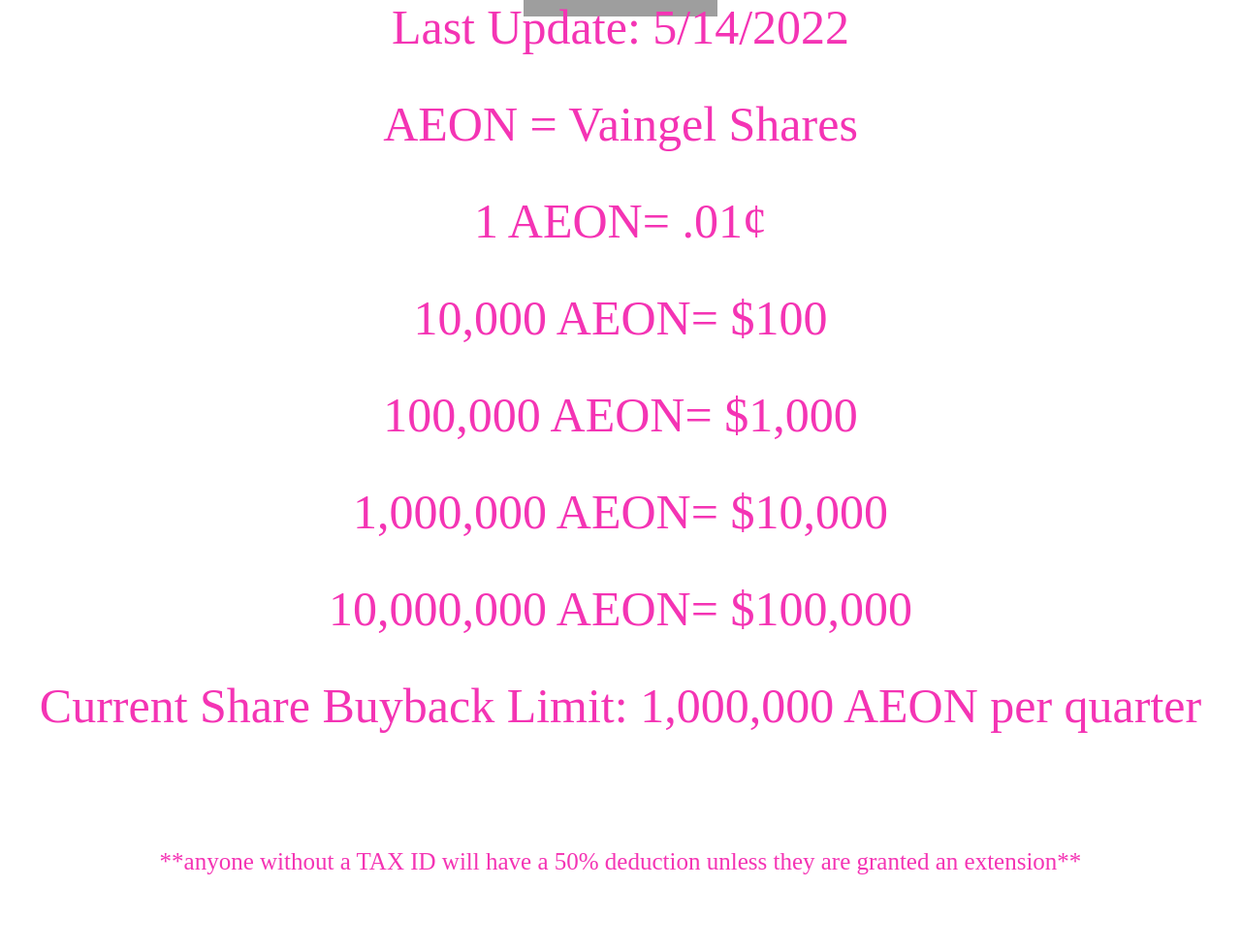
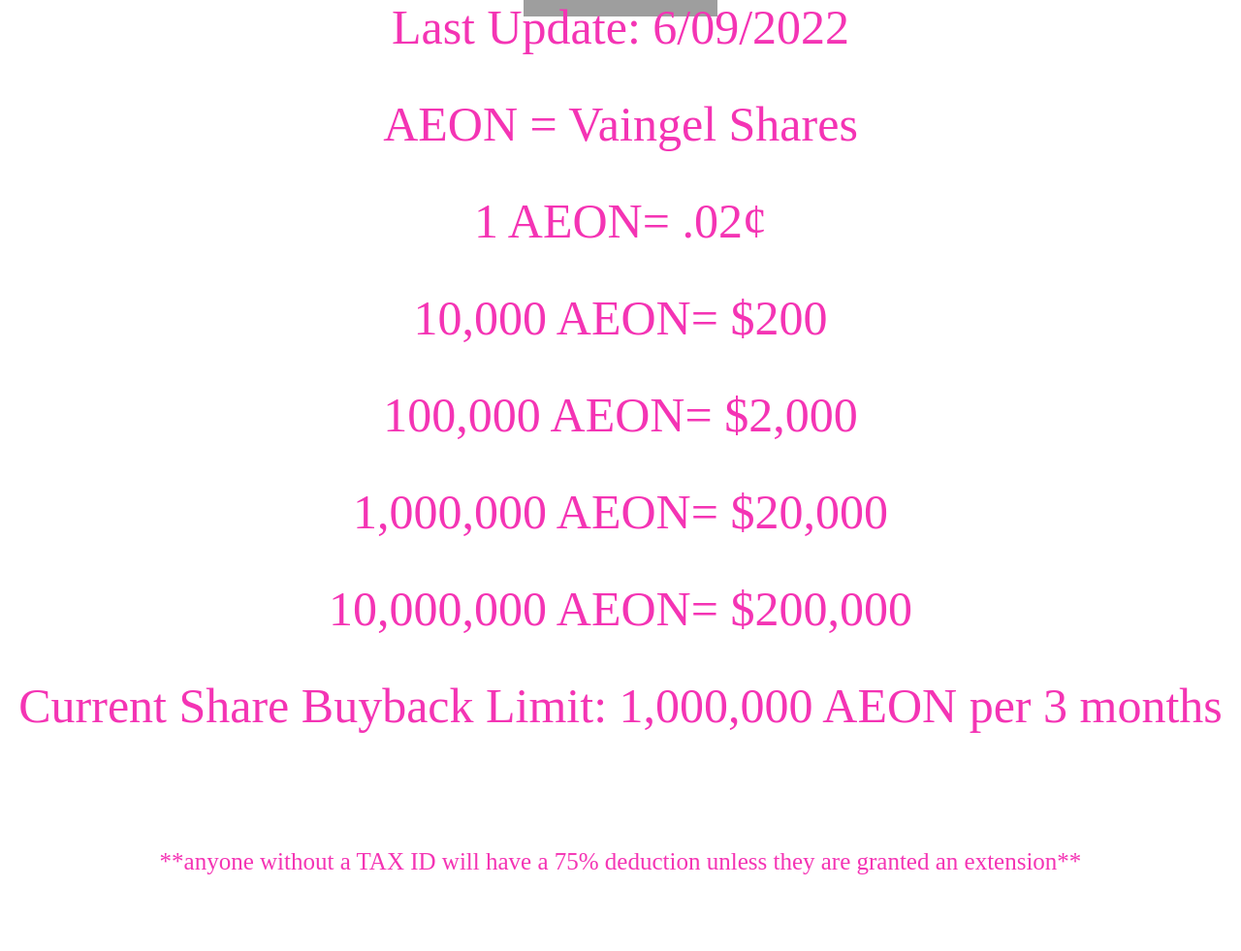
Before and after one commit to vaingelx/vaingelx.github.io, a plain HTML site: page index.html in a window 1280 px wide. Shown: the part 259-1240 px from the top of the page at 97% size. Drawn offline with Linux system fonts and the light colour scheme; grey boxes are pictures that could not be loaded.

Commit message:
Update index.html

```diff
--- a/index.html
+++ b/index.html
@@ -23,16 +23,16 @@ body {background-color:#ffffff;}
   <br>
   <p class="center"><img src="https://static.wixstatic.com/media/25d203_5cfdeca214584262bea5788485d1d9ff~mv2.png" alt="vaingel" height="200" width="200"></p>
  <br><br>
-<p class="center">Last Update: 5/14/2022</p>
+<p class="center">Last Update: 6/09/2022</p>
 <p class="center">AEON = Vaingel Shares</p>
-<p class="center">1 AEON= .01¢</p>
-<p class="center">10,000 AEON= $100</p>
-<p class="center">100,000 AEON= $1,000</p>
-<p class="center">1,000,000 AEON= $10,000</p>
-<p class="center">10,000,000 AEON= $100,000</p>
-<p class="center">Current Share Buyback Limit: 1,000,000 AEON per quarter</p>
+<p class="center">1 AEON= .02¢</p>
+<p class="center">10,000 AEON= $200</p>
+<p class="center">100,000 AEON= $2,000</p>
+<p class="center">1,000,000 AEON= $20,000</p>
+<p class="center">10,000,000 AEON= $200,000</p>
+<p class="center">Current Share Buyback Limit: 1,000,000 AEON per 3 months</p>
 <br><br>
-<p class="center" style="  font-size: 25px;height: 50px;">**anyone without a TAX ID will have a 50% deduction unless they are granted an extension**</p>
+<p class="center" style="  font-size: 25px;height: 50px;">**anyone without a TAX ID will have a 75% deduction unless they are granted an extension**</p>
 
 
 <br><br><p class="center"><a class="center" href="superp0s" target="_blank">Director: @superp0s</a></p>
```
